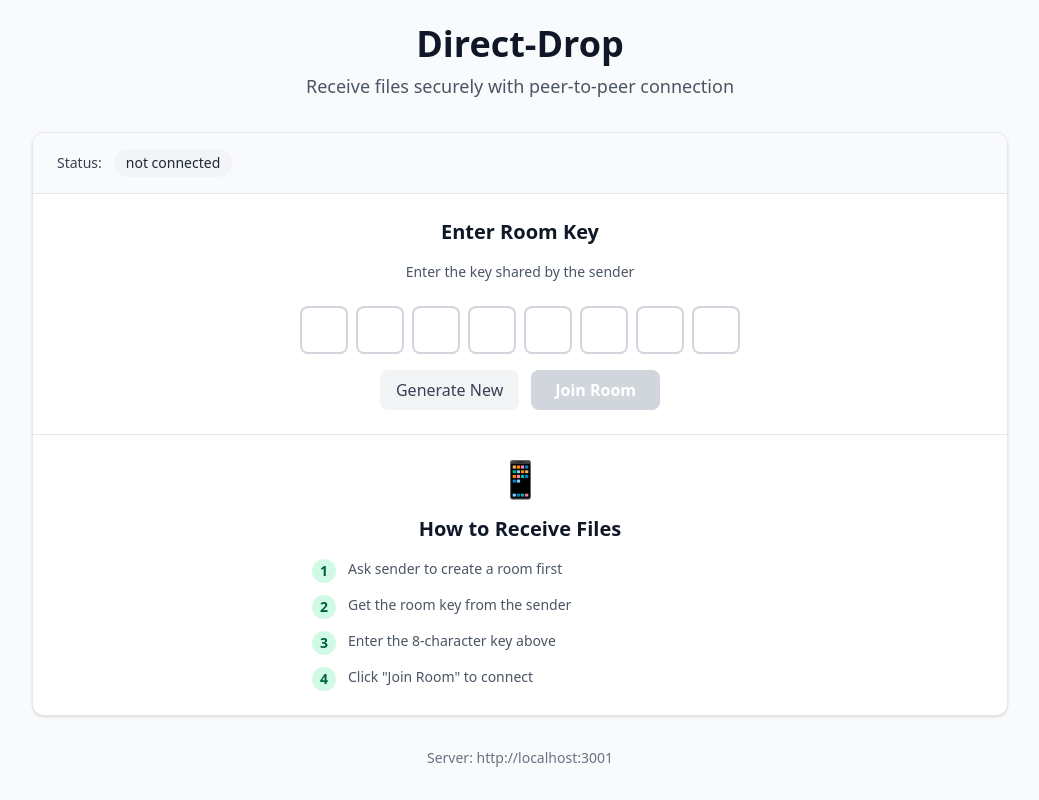
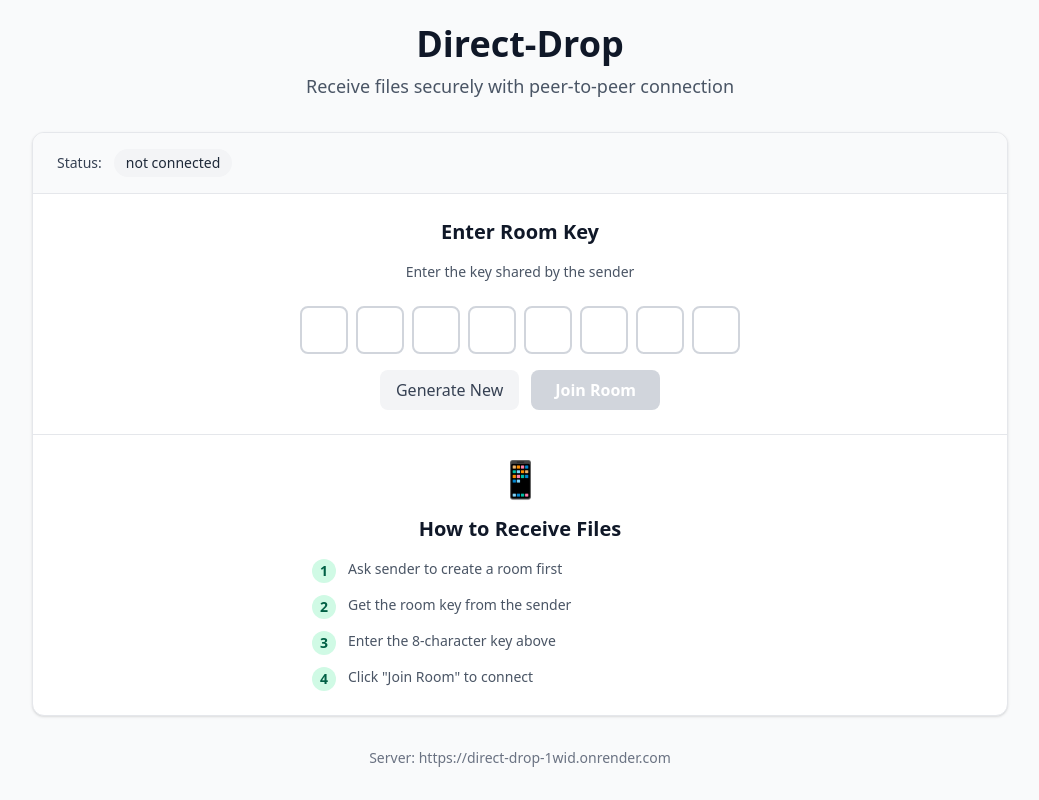
Before and after one commit to AdityasinhJadav/direct-drop, a React (Vite) app in the folder frontend/: page /receive in a window 1280 px wide. Shown: the whole page, without its empty margins (120-1159 px from the left). Built offline with nearby package versions, Linux system fonts and the light colour scheme.

Commit message:
tried to solve auto -coneection break

```diff
--- a/frontend/src/pages/Receiver.jsx
+++ b/frontend/src/pages/Receiver.jsx
@@ -5,7 +5,7 @@ import JSZip from 'jszip'
 import pako from 'pako'
 import { FileEncryption } from '../utils/crypto.js'
 
-const SIGNAL_SERVER = import.meta.env.VITE_SIGNAL_SERVER || 'http://localhost:3001'
+const SIGNAL_SERVER = import.meta.env.VITE_SIGNAL_SERVER
 
 // Secure room key generation with better entropy
 const generateSecureRoomKey = () => {
--- a/frontend/src/pages/Sender.jsx
+++ b/frontend/src/pages/Sender.jsx
@@ -5,7 +5,7 @@ import pako from 'pako'
 import { FileEncryption, KeyExchange } from '../utils/crypto.js'
 import { MultiChannelManager, ParallelFileTransfer } from '../utils/multiChannel.js'
 
-const SIGNAL_SERVER = import.meta.env.VITE_SIGNAL_SERVER || (import.meta.env.PROD ? 'https://direct-drop-ps3hxrhh7-adityas-projects-c8b8f770.vercel.app' : 'http://localhost:3001')
+const SIGNAL_SERVER = import.meta.env.VITE_SIGNAL_SERVER
 
 // Secure room key generation with better entropy
 const generateSecureRoomKey = () => {
```
Also changed, not shown: 1 other file (tests, documents, lock files or other folders).
